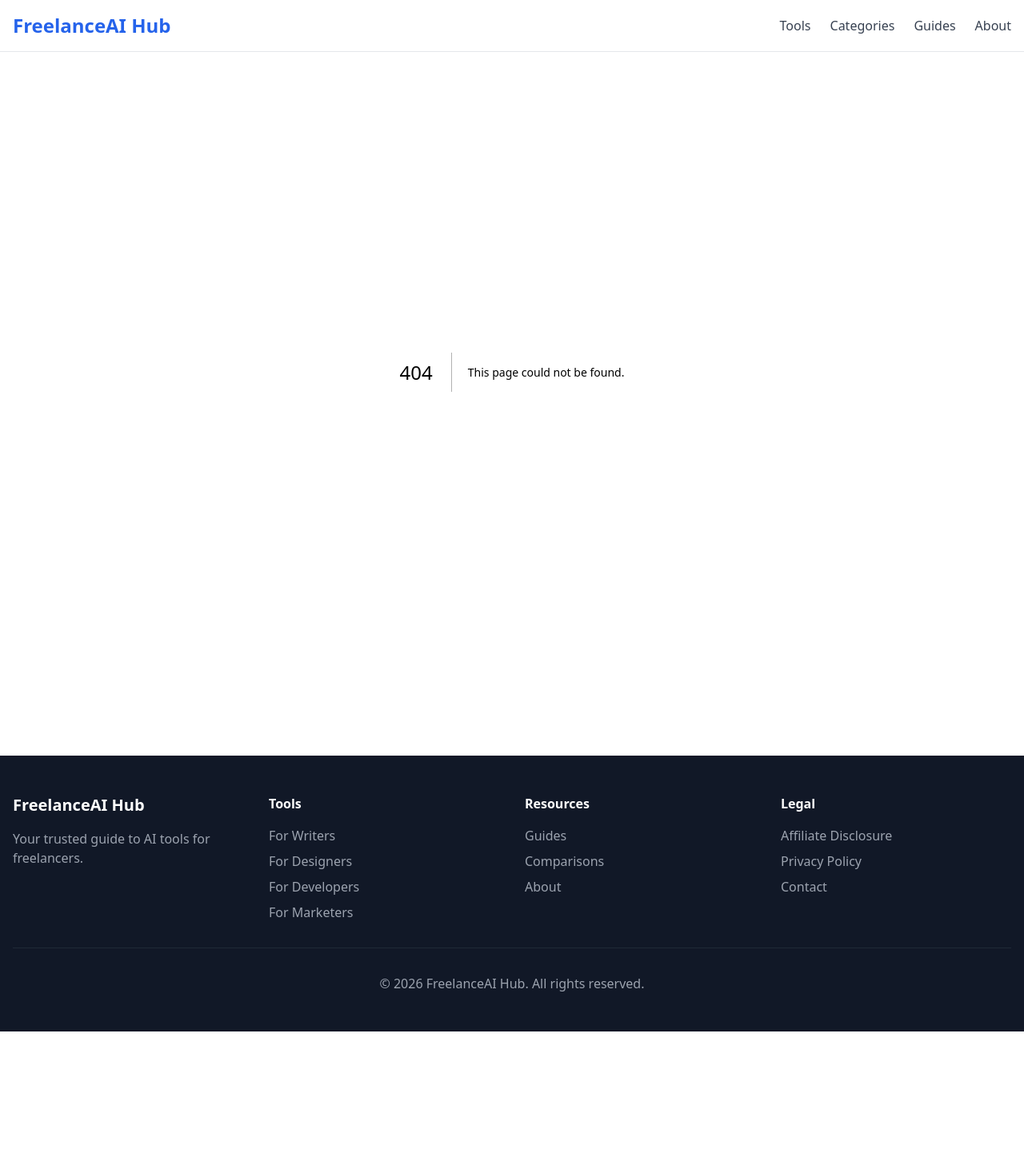
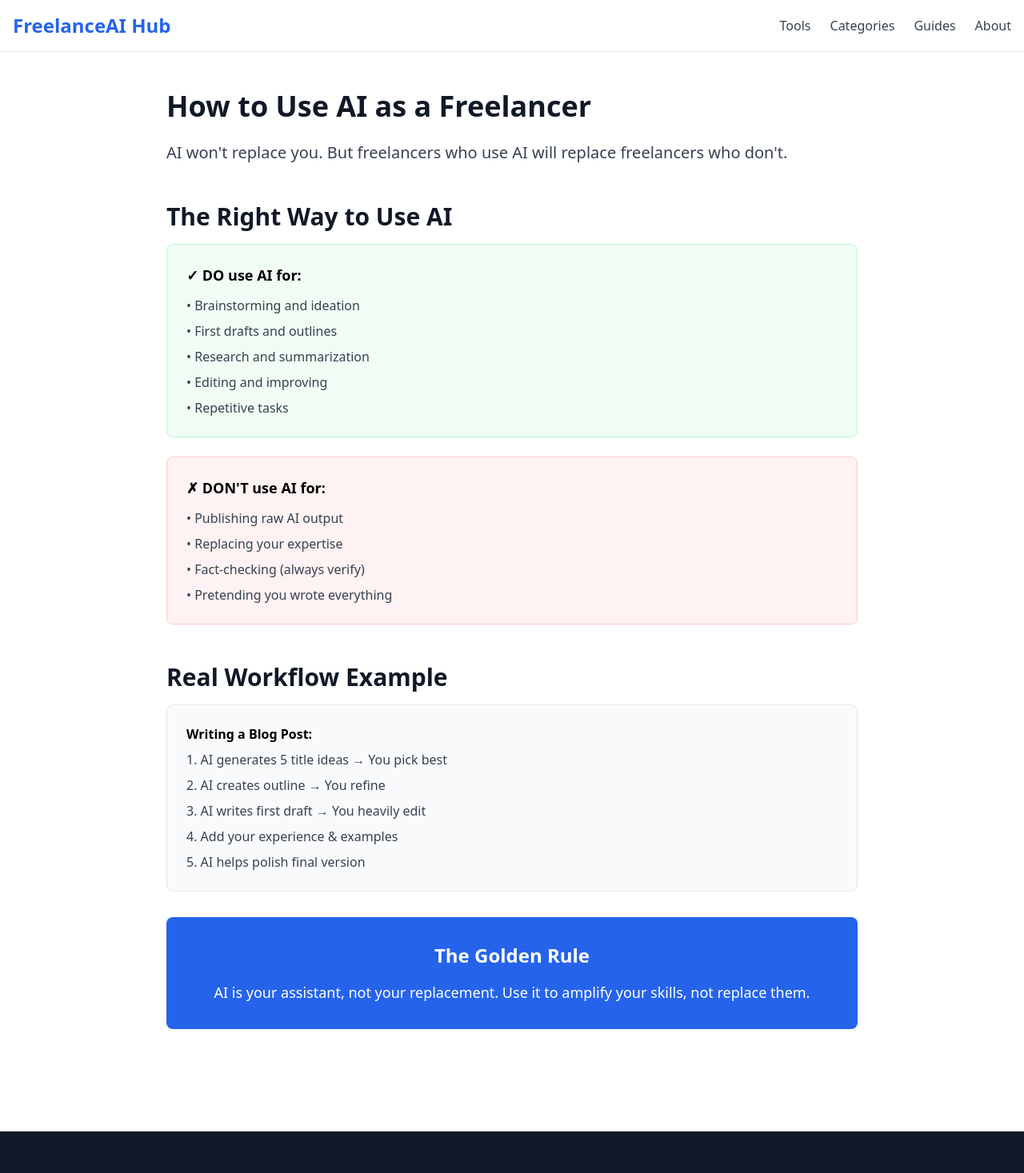
Before and after one commit to eddclawd-lang/freelance-ai-hub, a Next.js app: page /guides/how-to-use-ai-as-freelancer in a window 1280 px wide. Before the commit this address had no page. Shown: the top 1467 px of the page at 80% size. Before the commit the page ends 1290 px from the top, so only its background shows below. Built offline with nearby package versions, Linux system fonts and the light colour scheme.

Commit message:
Add Jasper vs Copy.ai comparison + How to use AI guide

```diff
--- /dev/null
+++ b/app/comparisons/jasper-vs-copyai/page.tsx
@@ -0,0 +1,47 @@
+import Link from 'next/link'
+
+export const metadata = {
+  title: 'Jasper vs Copy.ai: Which AI Copywriting Tool is Better?',
+  description: 'Compare Jasper AI and Copy.ai for freelance copywriters. Pricing, features, and which one to choose.',
+}
+
+export default function JasperVsCopyAI() {
+  return (
+    <main className="bg-white">
+      <div className="container mx-auto px-4 py-12 max-w-4xl">
+        <h1 className="text-4xl font-bold text-gray-900 mb-6">Jasper vs Copy.ai</h1>
+
+        <div className="bg-blue-50 border border-blue-200 rounded-lg p-6 mb-8">
+          <p className="text-lg"><strong>TL;DR:</strong> Jasper for serious marketers. Copy.ai for budget-conscious freelancers.</p>
+        </div>
+
+        <div className="grid md:grid-cols-2 gap-6 mb-8">
+          <div className="border rounded-lg p-6">
+            <h3 className="text-xl font-bold mb-3">Jasper AI</h3>
+            <p className="text-gray-600 mb-4">$39-99/mo | Marketing focus</p>
+            <ul className="text-sm space-y-2">
+              <li>✓ Brand voice training</li>
+              <li>✓ SEO mode</li>
+              <li>✓ Team features</li>
+              <li>✗ Expensive</li>
+            </ul>
+          </div>
+          <div className="border rounded-lg p-6">
+            <h3 className="text-xl font-bold mb-3">Copy.ai</h3>
+            <p className="text-gray-600 mb-4">Free-$49/mo | Templates</p>
+            <ul className="text-sm space-y-2">
+              <li>✓ Free plan</li>
+              <li>✓ 90+ templates</li>
+              <li>✓ Easy to use</li>
+              <li>✗ Generic output</li>
+            </ul>
+          </div>
+        </div>
+
+        <div className="bg-blue-50 border-l-4 border-blue-600 p-6">
+          <p className="font-semibold">Verdict: Start with Copy.ai free. Upgrade to Jasper when budget allows.</p>
+        </div>
+      </div>
+    </main>
+  )
+}
--- /dev/null
+++ b/app/guides/how-to-use-ai-as-freelancer/page.tsx
@@ -0,0 +1,58 @@
+import Link from 'next/link'
+
+export const metadata = {
+  title: 'How to Use AI as a Freelancer Without Losing Your Soul',
+  description: 'Complete guide to using AI tools as a freelancer. Ethics, best practices, and real workflows.',
+}
+
+export default function HowToUseAI() {
+  return (
+    <main className="bg-white">
+      <div className="container mx-auto px-4 py-12 max-w-4xl">
+        <h1 className="text-4xl font-bold text-gray-900 mb-6">How to Use AI as a Freelancer</h1>
+
+        <p className="text-xl text-gray-700 mb-8">AI won't replace you. But freelancers who use AI will replace freelancers who don't.</p>
+
+        <h2 className="text-3xl font-bold text-gray-900 mt-12 mb-4">The Right Way to Use AI</h2>
+
+        <div className="bg-green-50 border border-green-200 rounded-lg p-6 mb-6">
+          <h3 className="font-bold text-lg mb-3">✓ DO use AI for:</h3>
+          <ul className="space-y-2 text-gray-700">
+            <li>• Brainstorming and ideation</li>
+            <li>• First drafts and outlines</li>
+            <li>• Research and summarization</li>
+            <li>• Editing and improving</li>
+            <li>• Repetitive tasks</li>
+          </ul>
+        </div>
+
+        <div className="bg-red-50 border border-red-200 rounded-lg p-6 mb-6">
+          <h3 className="font-bold text-lg mb-3">✗ DON'T use AI for:</h3>
+          <ul className="space-y-2 text-gray-700">
+            <li>• Publishing raw AI output</li>
+            <li>• Replacing your expertise</li>
+            <li>• Fact-checking (always verify)</li>
+            <li>• Pretending you wrote everything</li>
+          </ul>
+        </div>
+
+        <h2 className="text-3xl font-bold text-gray-900 mt-12 mb-4">Real Workflow Example</h2>
+        <div className="bg-gray-50 border border-gray-200 rounded-lg p-6 mb-8">
+          <h4 className="font-bold mb-2">Writing a Blog Post:</h4>
+          <ol className="space-y-2 text-gray-700 list-decimal list-inside">
+            <li>AI generates 5 title ideas → You pick best</li>
+            <li>AI creates outline → You refine</li>
+            <li>AI writes first draft → You heavily edit</li>
+            <li>Add your experience & examples</li>
+            <li>AI helps polish final version</li>
+          </ol>
+        </div>
+
+        <div className="bg-blue-600 text-white rounded-lg p-8 text-center">
+          <h3 className="text-2xl font-bold mb-4">The Golden Rule</h3>
+          <p className="text-lg">AI is your assistant, not your replacement. Use it to amplify your skills, not replace them.</p>
+        </div>
+      </div>
+    </main>
+  )
+}
```
